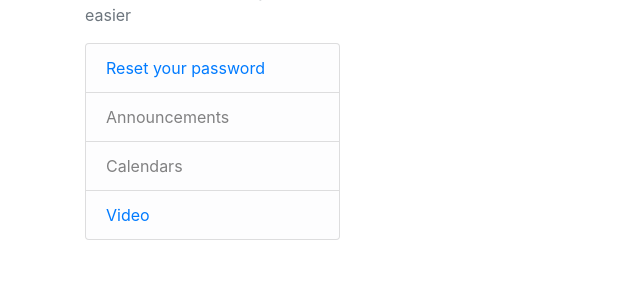
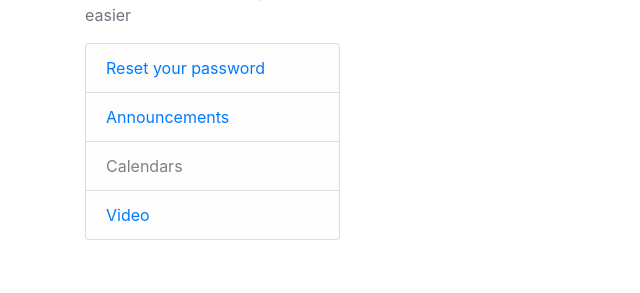
Before and after one commit to Makgalemela/website, a Django app: page /about/ in a window 1280 px wide. Shown: the part 63-356 px from the top of the page, without its empty margins (0-640 px from the left). Run offline with Django 3.2, Linux system fonts and the light colour scheme; some libraries are stand-ins or nearby versions.

Commit message:
changed the website layout again

```diff
--- a/index/templates/index/base.html
+++ b/index/templates/index/base.html
@@ -58,7 +58,7 @@
         <p class='text-muted'>We would like to make your life easier
           <ul class="list-group">
             <li class="list-group-item list-group-item-light"><a href="#">Reset your password</a></li>
-            <li class="list-group-item list-group-item-light">Announcements</li>
+            <li class="list-group-item list-group-item-light"> <a href="#">Announcements </a> </li>
             <li class="list-group-item list-group-item-light">Calendars</li>
             <li class="list-group-item list-group-item-light"><a href="{% url 'index-home' %}">Video</a></li>
           </ul>
```
Also changed, not shown: db.sqlite3, media/profile_pics/matome_OZwbP6J.jpg.
